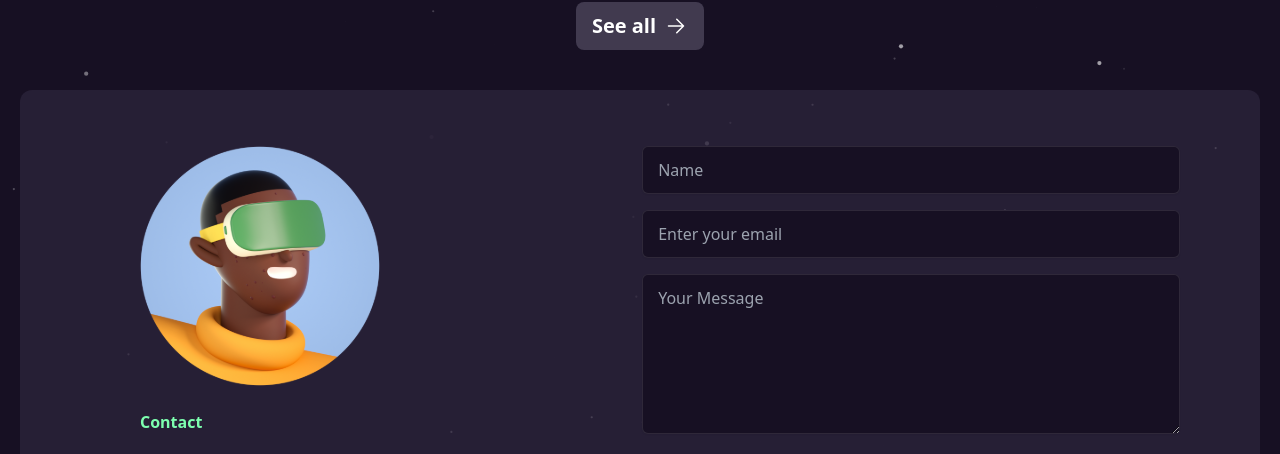
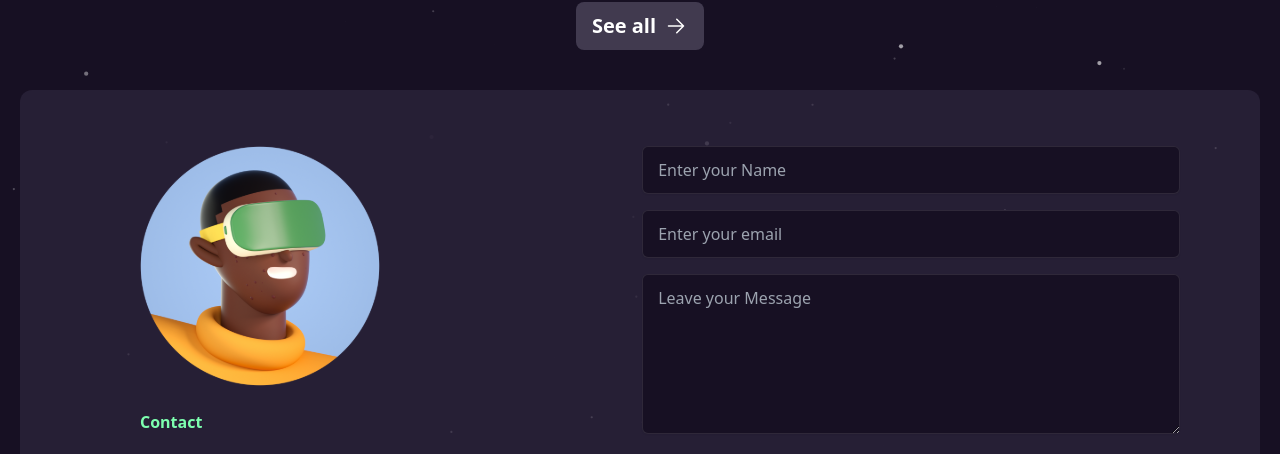
Before and after one commit to Miguel-ectil/portfolio, a Next.js app: page / in a window 1280 px wide. Shown: the part 1256-1710 px from the top of the page. Built offline with nearby package versions, Linux system fonts and the light colour scheme.

Commit message:
[ADD and UPD] Corrigindo placeholder dos inputs

```diff
--- a/src/components/contact/page.tsx
+++ b/src/components/contact/page.tsx
@@ -90,14 +90,14 @@ export default function Contact() {
           <div className='flex-col lg:w-1/2 space-y-2 mt-10 md:space-y-4 lg:h-[38vh] lg:justify-end'>
             <input
               id="bane"
-              name="email"
+              name="name"
               type="text"
               autoComplete="name"
               required
               value={name}
               onChange={(e) => setName(e.target?.value)}
               className="min-w-0 flex-auto rounded-md bg-[#171023] w-full px-4 py-3  shadow-sm ring-1 ring-inset ring-white/10 focus:ring-inset sm:text-base sm:leading-6"
-              placeholder="Name"
+              placeholder="Enter your Name"
             />
             <input
               id="email-address"
@@ -116,7 +116,7 @@ export default function Contact() {
               value={message}
               onChange={(e) => setMessage(e.target?.value)}
               className="flex-auto rounded-md bg-[#171023] w-full px-4 py-3 text-white shadow-sm ring-1 ring-inset ring-white/10 focus:ring-inset sm:text-base sm:leading-6 h-[160px] border-none"
-              placeholder="Your Message"
+              placeholder="Leave your Message"
             />
             <button
               onClick={enviarEmail}
```
